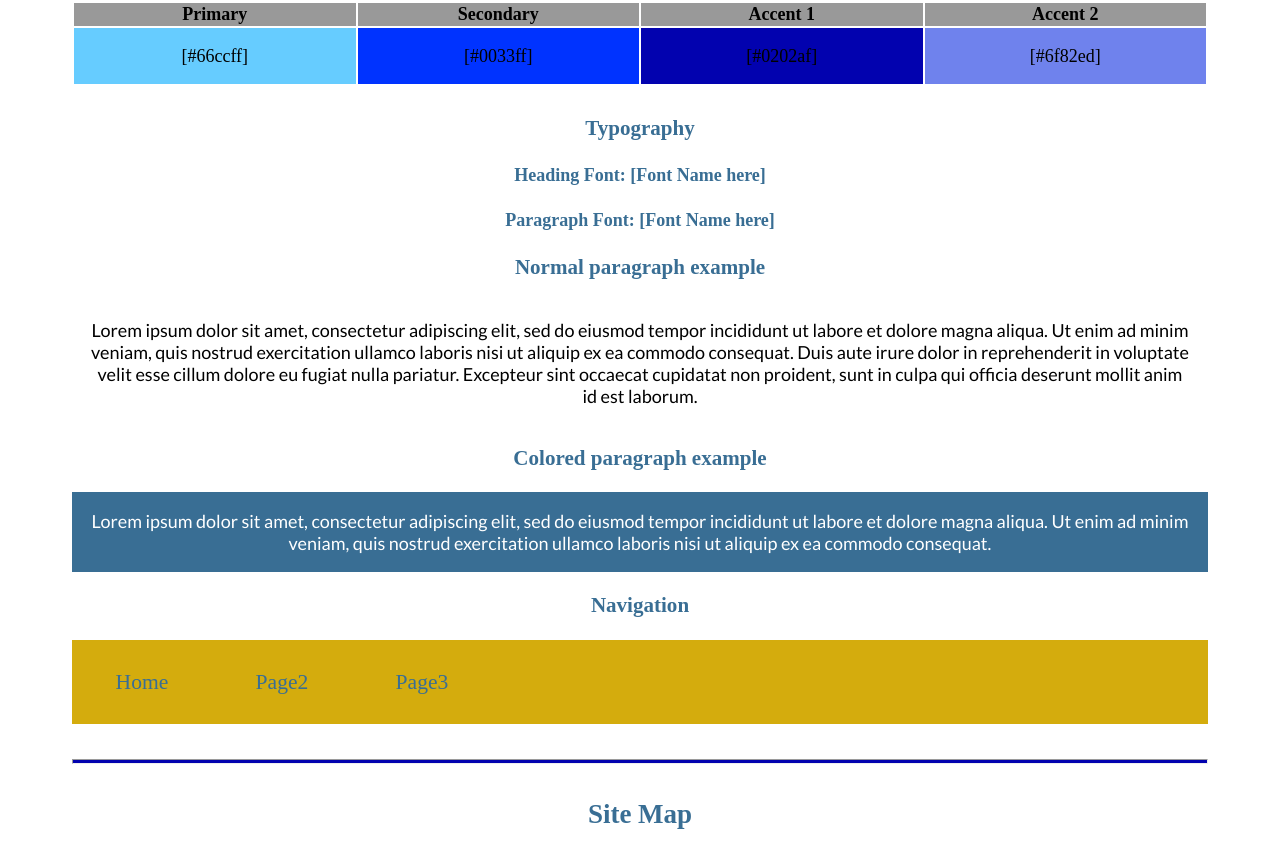
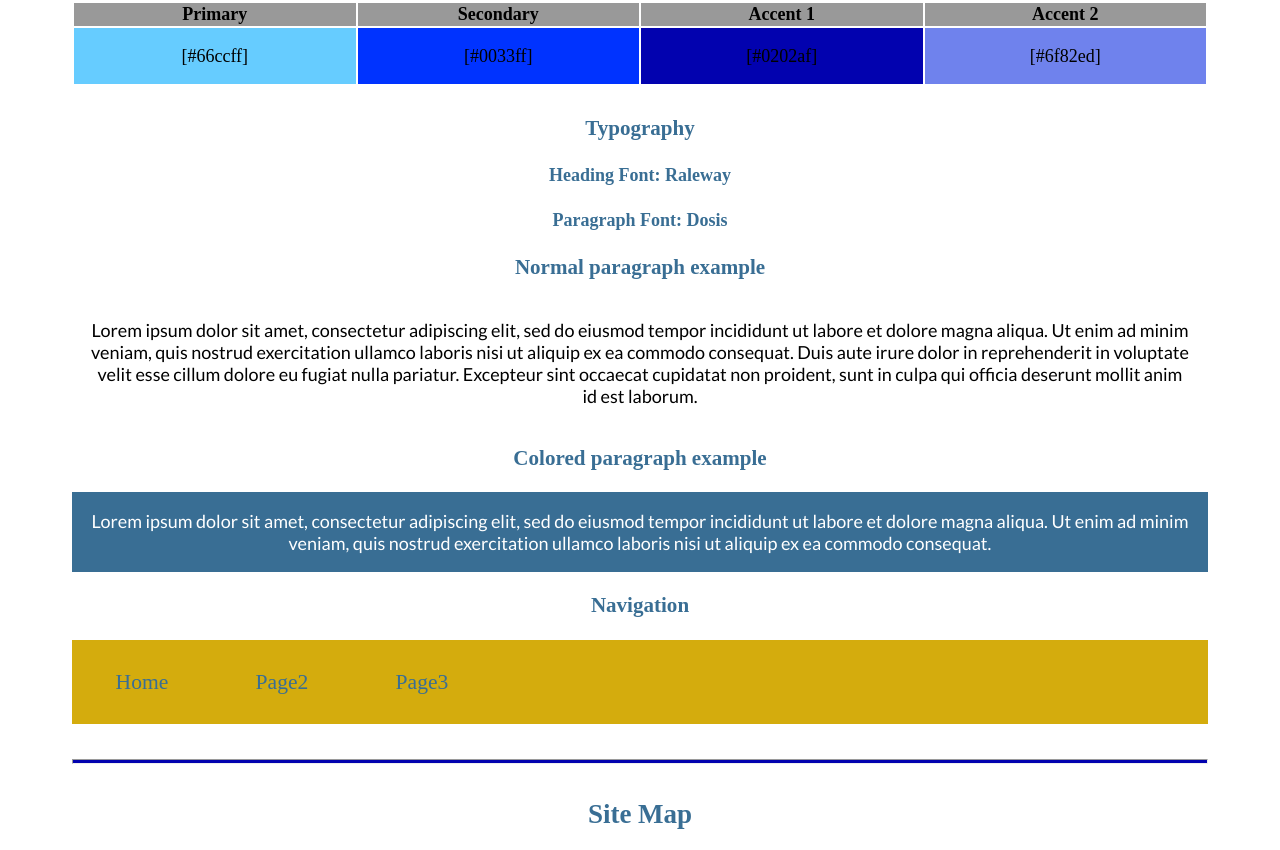
Before and after one commit to miguelrojase/wdd130, a plain HTML site: page vwk/site-plan.html in a window 1280 px wide. Shown: the part 1104-1954 px from the top of the page. Drawn offline with Linux system fonts and the light colour scheme; a web font is replaced by a local one.

Commit message:
Colors and Fonts

```diff
--- a/vwk/site-plan.html
+++ b/vwk/site-plan.html
@@ -62,10 +62,10 @@
       <!-- Choose a font for your paragraphs (body copy) and headlines. What font(s) have you chosen? Why did you choose what you did?  Make sure to review the list of web safe fonts at W3Schools.org as a starting point.  Think also about which of your colors above you might use for background and font colors. -->
 
       <h4>
-        Heading Font: [Font Name here]  <!-- change this -->
+        Heading Font: Raleway  <!-- change this -->
       </h4>
       <h4>
-        Paragraph Font: [Font Name here]  <!-- change this -->
+        Paragraph Font: Dosis  <!-- change this -->
       </h4>
       <h3>
         Normal paragraph example
```
